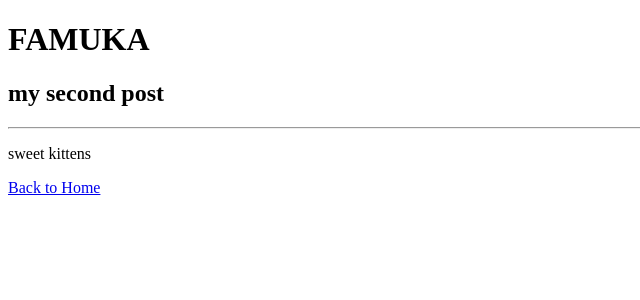
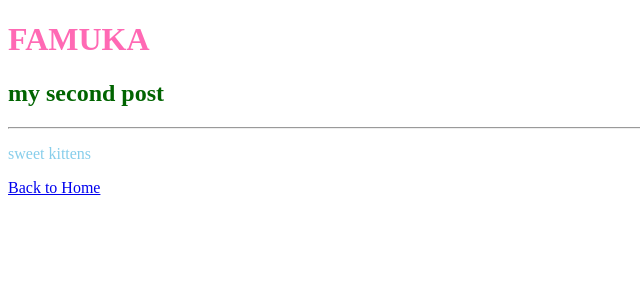
Before and after one commit to FAMUKA/famuka.github.io, a Jekyll site: the page built from _posts/2013-11-30-my-second-post.md, in a window 1280 px wide. Shown: the top 300 px of the page, without its empty margins (0-640 px from the left). Built offline with Jekyll 4.4.1, drawn with Linux system fonts in a browser that asks for light colours.

Commit message:
Update post.html

```diff
--- a/_layouts/post.html
+++ b/_layouts/post.html
@@ -4,7 +4,7 @@
   <head>
     <meta charset="UTF-8" />
     <title>{{ site.title }} - {{ page.title }}</title>
-    <link rel="stylesheet" href="css/style.css" />
+    <link rel="stylesheet" href="/css/style.css" />
   </head>
 
 
```
